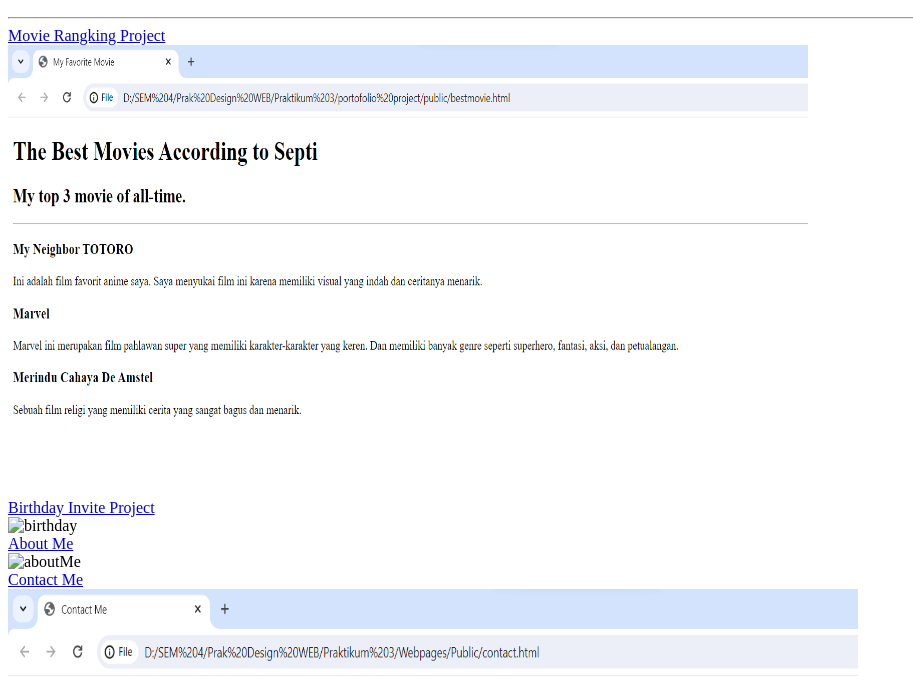
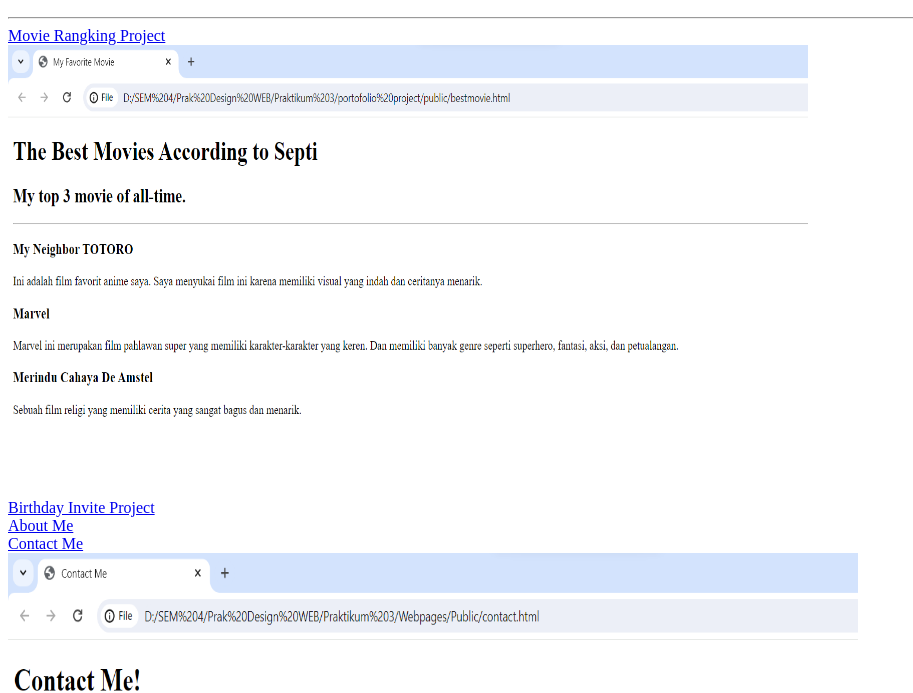
Before and after one commit to Septifrilisya08/MultipageWebsite, a plain HTML site: page index.html in a window 1280 px wide. Shown: the part 110-803 px from the top of the page, without its empty margins (0-913 px from the left). Drawn offline with Linux system fonts and the light colour scheme.

Commit message:
Update index.html

```diff
--- a/index.html
+++ b/index.html
@@ -10,9 +10,7 @@
 	<a href="./public/bestmovie.html">Movie Rangking Project</a> <br>
 	<img src="./asset/images/bestmovie.png" alt="bestmovie" width="800" height="450"> <br>
 	<a href="./public/Birthday day.html">Birthday Invite Project</a> <br>
-	<img src="../portofolio project/asset/images/birthday.png" alt="birthday" width="800" height="450"> <br>
 	<a href="./public/about.html">About Me</a> <br>
-	<img src="../portofolio project/asset/images/aboutMe.png" alt="aboutMe" width="800" height="450""> <br>
 	<a href="./public/contact.html">Contact Me</a> <br>
 	<img src="./asset/images/contact.png" alt="contact" width="850" height="450">
 </body>
```
